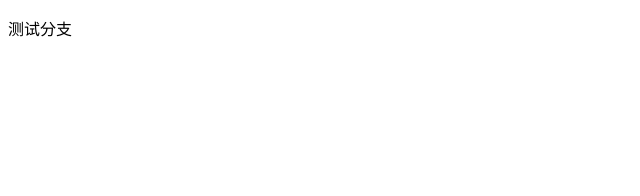
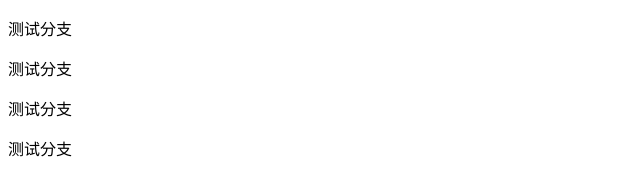
Before and after one commit to qq641101978/git-test, a plain HTML site: page test.html in a window 1280 px wide. Shown: the whole page, without its empty margins (0-640 px from the left). Drawn offline with Linux system fonts and the light colour scheme.

Commit message:
测试分支代码变更

```diff
--- a/test.html
+++ b/test.html
@@ -10,6 +10,9 @@
 
 <body>
     <p>测试分支</p>
+    <p>测试分支</p>
+    <p>测试分支</p>
+    <p>测试分支</p>
 </body>
 
 </html>
```
